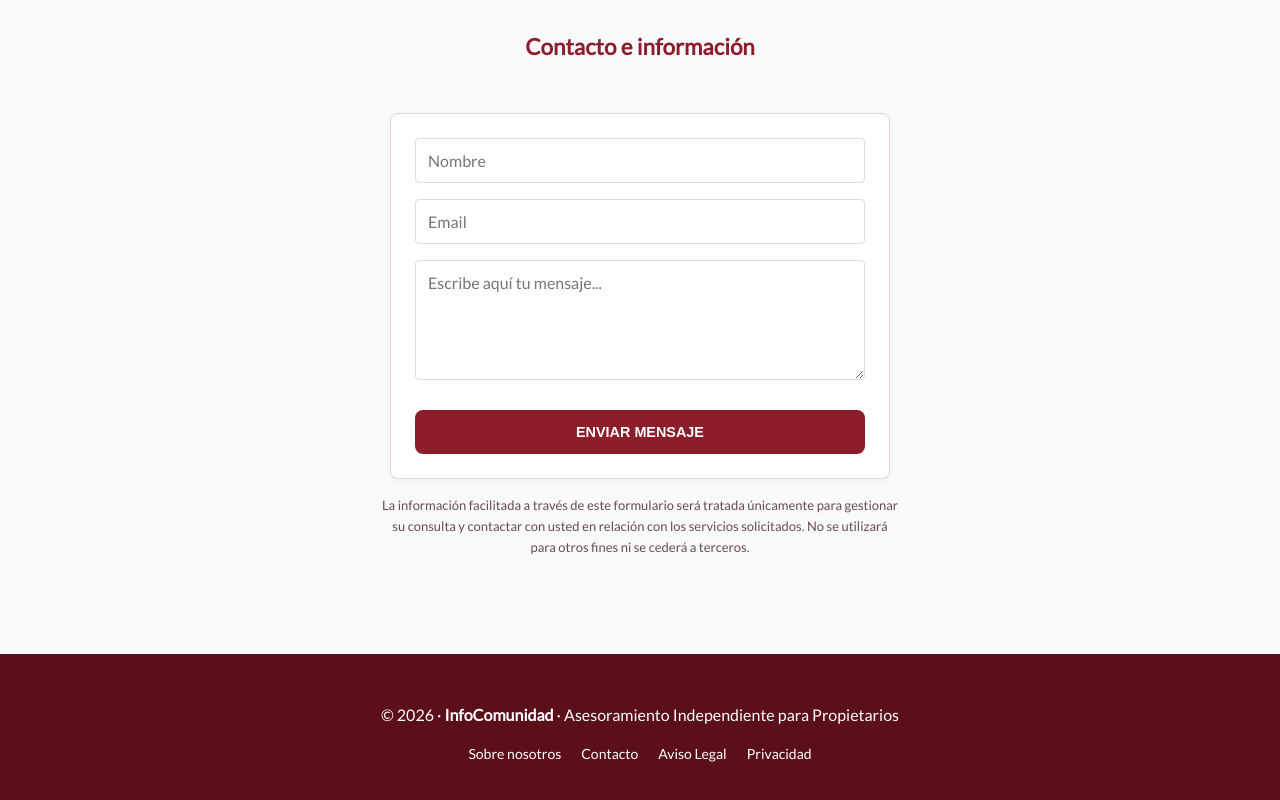
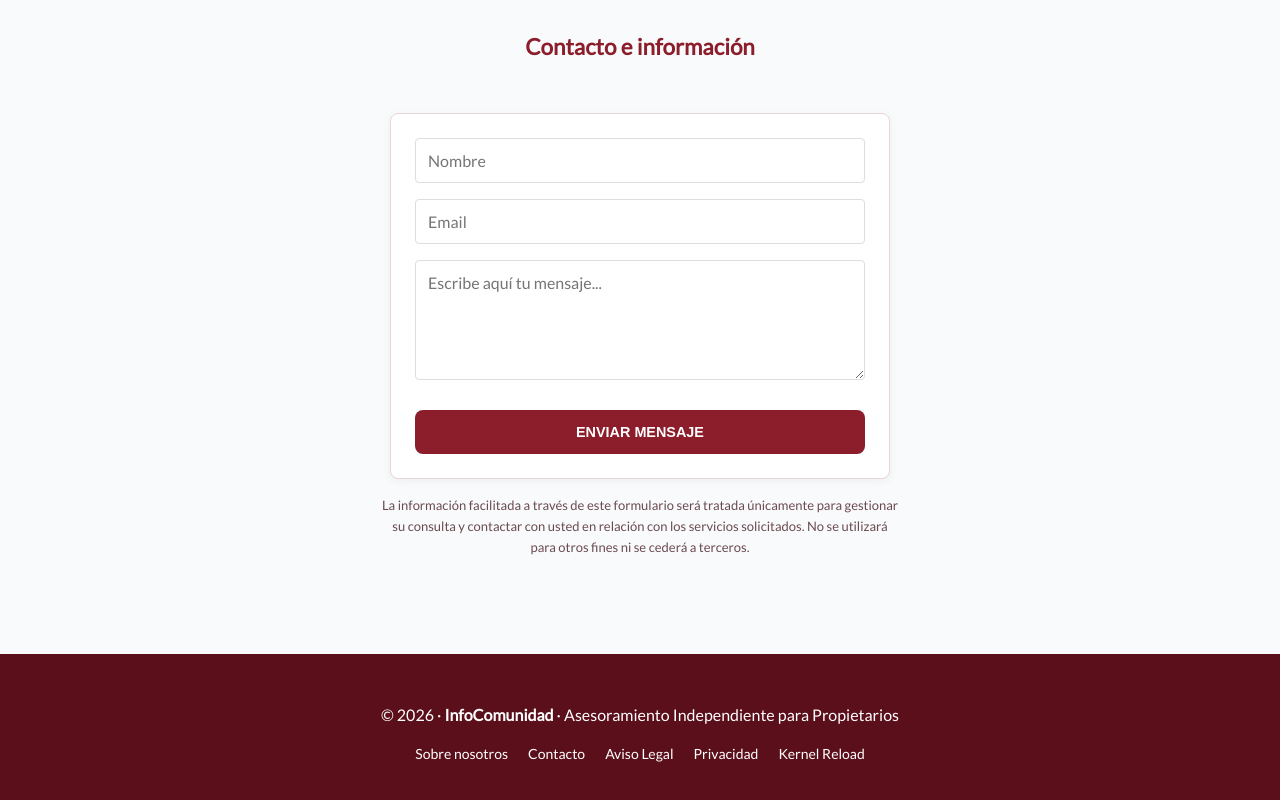
Before and after one commit to lgm1976/InfoComunidad, a plain HTML site: page index.html in a window 1280 px wide. Shown: the part 3183-3983 px from the top of the page. Drawn offline with nearby package versions, Linux system fonts and the light colour scheme.

Commit message:
Añadir enlace a Kernel Reload en el pie de página

```diff
--- a/assets/components/footer.html
+++ b/assets/components/footer.html
@@ -6,6 +6,7 @@
       <a href="index.html#contacto">Contacto</a>
       <a href="aviso-legal.html">Aviso Legal</a>
       <a href="politica-de-privacidad.html">Privacidad</a>
+      <a href="https://kernelreload.blogspot.com/">Kernel Reload</a>
     </div>
   </div>
 </div>
```
